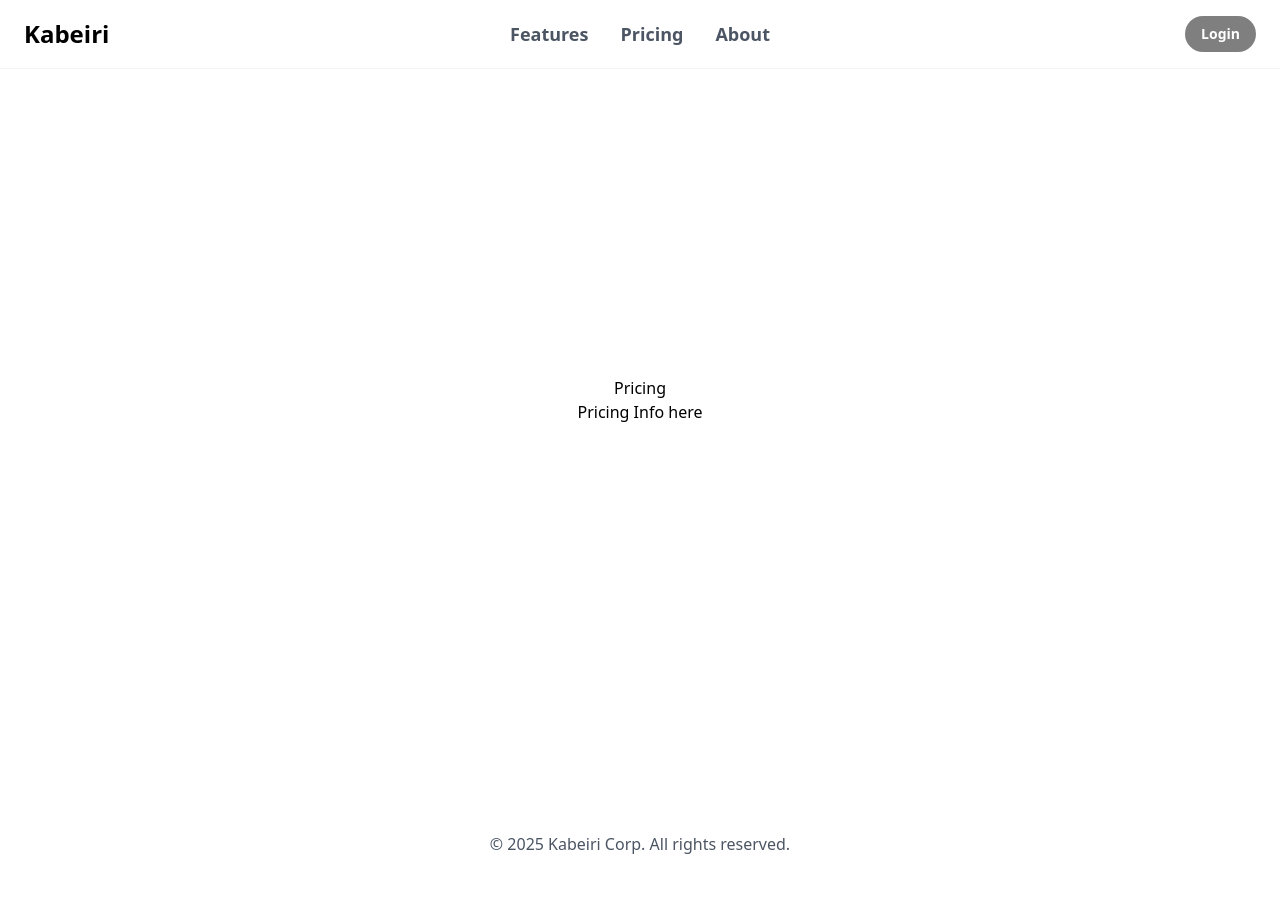
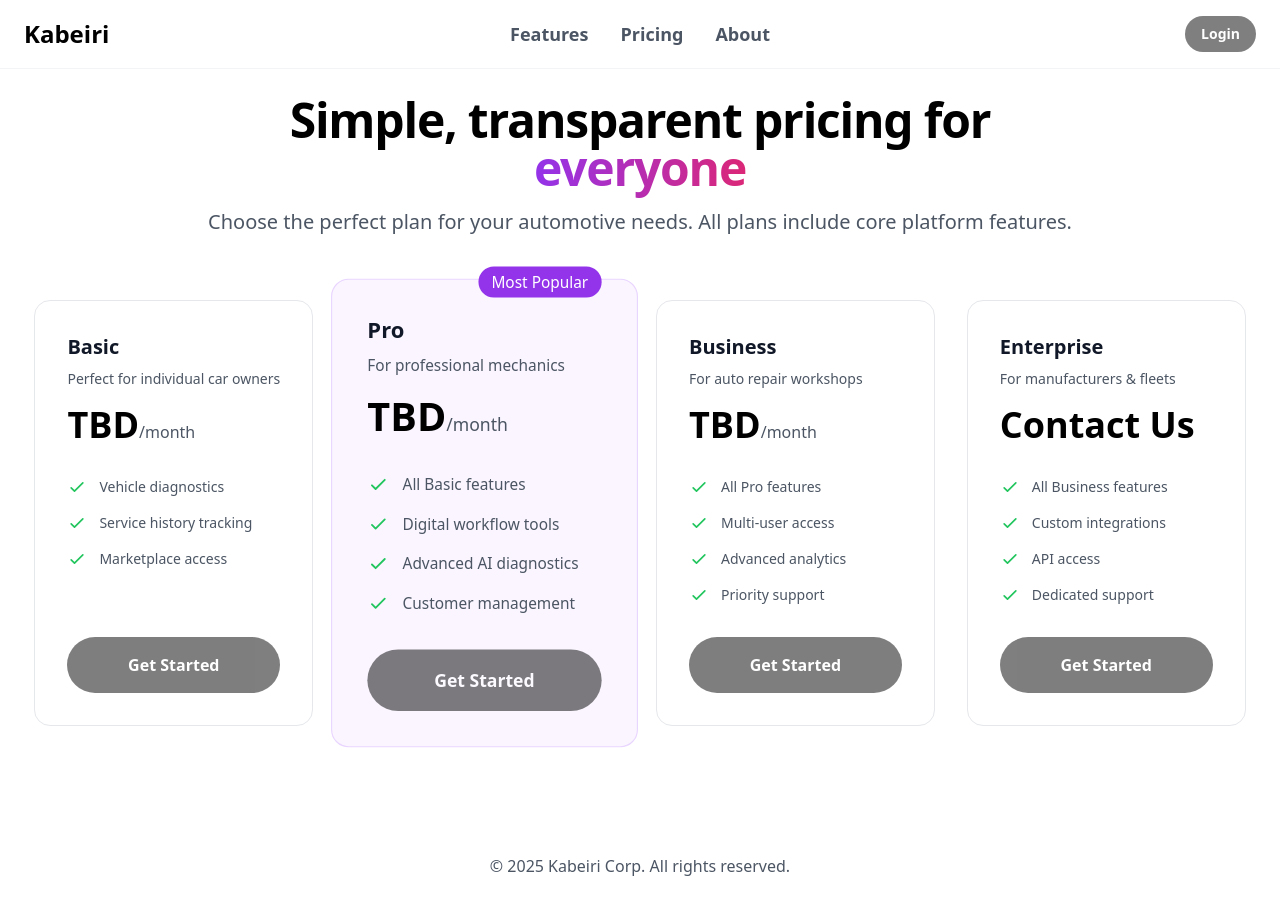
Before and after one commit to Kabeiri-Application/kabeiri-website, a Next.js app: page /pricing in a window 1280 px wide. Before the commit the page ends 888 px from the top, so only its background shows below. Built offline with nearby package versions, Linux system fonts and the light colour scheme.

Commit message:
Add pricing page

```diff
--- a/src/app/pricing/page.tsx
+++ b/src/app/pricing/page.tsx
@@ -1,10 +1,150 @@
+import { Button } from '@/components/Button';
+import { cn } from '@/utils/cn';
+
 export default function Pricing() {
+  const plans: PricingCardProps[] = [
+    {
+      title: 'Basic',
+      description: 'Perfect for individual car owners',
+      price: 'TBD',
+      features: [
+        'Vehicle diagnostics',
+        'Service history tracking',
+        'Marketplace access',
+      ],
+    },
+    {
+      title: 'Pro',
+      description: 'For professional mechanics',
+      price: 'TBD',
+      features: [
+        'All Basic features',
+        'Digital workflow tools',
+        'Advanced AI diagnostics',
+        'Customer management',
+      ],
+      highlighted: true,
+    },
+    {
+      title: 'Business',
+      description: 'For auto repair workshops',
+      price: 'TBD',
+      features: [
+        'All Pro features',
+        'Multi-user access',
+        'Advanced analytics',
+        'Priority support',
+      ],
+    },
+    {
+      title: 'Enterprise',
+      description: 'For manufacturers & fleets',
+      price: 'Contact Us',
+      features: [
+        'All Business features',
+        'Custom integrations',
+        'API access',
+        'Dedicated support',
+      ],
+      showPerMonth: false,
+    },
+  ] as const;
+
   return (
     <main className='bg-white'>
-      <section className='flex min-h-screen flex-col items-center justify-center px-6'>
-        <h1>Pricing</h1>
-        <p>Pricing Info here</p>
+      <section className='flex min-h-screen items-center justify-center py-24'>
+        <div className='mx-auto max-w-7xl px-6'>
+          <div className='mx-auto max-w-4xl text-center'>
+            <h1 className='mb-4 text-4xl font-bold tracking-tight md:text-5xl'>
+              Simple, transparent pricing for{' '}
+              <span className='bg-gradient-to-r from-purple-600 to-pink-600 bg-clip-text text-transparent'>
+                everyone
+              </span>
+            </h1>
+            <p className='text-xl text-gray-600'>
+              Choose the perfect plan for your automotive needs. All plans
+              include core platform features.
+            </p>
+          </div>
+
+          <div className='mt-16 grid gap-8 md:grid-cols-2 lg:grid-cols-4'>
+            {plans.map((plan) => (
+              <PricingCard key={plan.title} {...plan} />
+            ))}
+          </div>
+        </div>
       </section>
     </main>
   );
 }
+
+type PricingCardProps = {
+  title: string;
+  description: string;
+  price: string;
+  features: string[];
+  highlighted?: boolean;
+  showPerMonth?: boolean;
+};
+
+const PricingCard = ({
+  title,
+  description,
+  price,
+  features,
+  highlighted = false,
+  showPerMonth = true,
+}: {
+  title: string;
+  description: string;
+  price: string;
+  features: string[];
+  highlighted?: boolean;
+  showPerMonth?: boolean;
+}) => {
+  return (
+    <div
+      className={cn(
+        'relative flex flex-col justify-between rounded-2xl border p-8',
+        highlighted
+          ? 'scale-110 border-purple-200 bg-purple-50'
+          : 'border-gray-200'
+      )}>
+      {highlighted && (
+        <div className='absolute -top-3 right-8 rounded-full bg-purple-600 px-3 py-1 text-sm font-medium text-white'>
+          Most Popular
+        </div>
+      )}
+      <div>
+        <h3 className='text-xl font-semibold text-gray-900'>{title}</h3>
+        <p className='mt-2 text-sm text-gray-600'>{description}</p>
+        <p className='mt-4'>
+          <span className='text-4xl font-bold'>{price}</span>
+          {showPerMonth && <span className='text-gray-600'>/month</span>}
+        </p>
+        <ul className='mt-8 space-y-4 text-sm text-gray-600'>
+          {features.map((feature, index) => (
+            <li key={index} className='flex items-center'>
+              <svg
+                className='mr-3 size-5 text-green-500'
+                fill='none'
+                stroke='currentColor'
+                viewBox='0 0 24 24'>
+                <path
+                  strokeLinecap='round'
+                  strokeLinejoin='round'
+                  strokeWidth={2}
+                  d='M5 13l4 4L19 7'
+                />
+              </svg>
+              {feature}
+            </li>
+          ))}
+        </ul>
+      </div>
+      <Button className='mt-8' size='md' disabled>
+        Get Started
+      </Button>
+    </div>
+  );
+};
--- a/src/components/Button.tsx
+++ b/src/components/Button.tsx
@@ -4,11 +4,11 @@ const button = tv({
   base: 'rounded-full font-semibold transition-colors',
   variants: {
     variant: {
-      primary: 'bg-black text-white hover:bg-gray-800',
-      secondary: 'border border-gray-200 hover:bg-gray-50',
-      white: 'bg-white text-black hover:bg-gray-100',
+      primary: 'bg-black text-white enabled:hover:bg-gray-800',
+      secondary: 'border border-gray-200 enabled:hover:bg-gray-50',
+      white: 'bg-white text-black enabled:hover:bg-gray-100',
       'outline-white':
-        'border-2 border-white text-white transition-colors hover:bg-white hover:text-purple-900',
+        'border-2 border-white text-white transition-colors enabled:hover:bg-white enabled:hover:text-purple-900',
     },
     size: {
       sm: 'px-4 py-2 text-sm',
```
